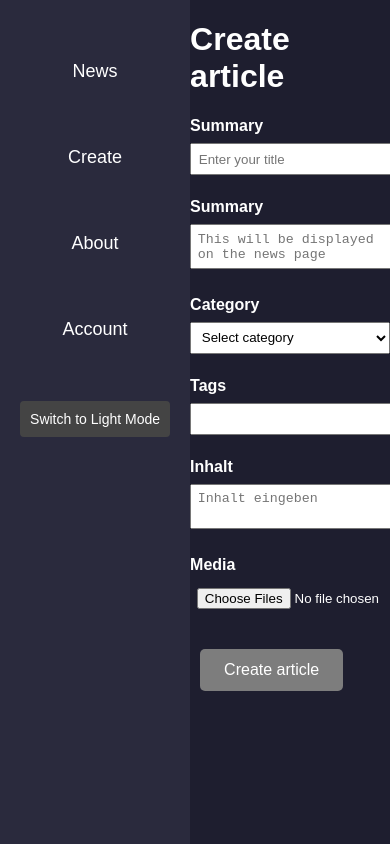
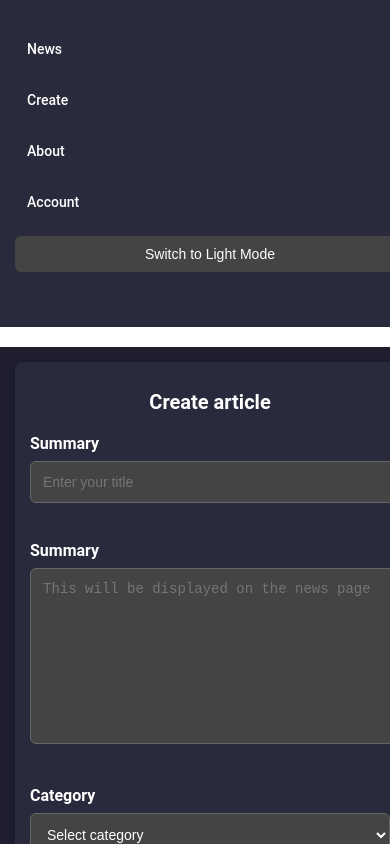
Before and after one commit to Bureeeek/SportSphere, a Vue app in the folder src/frontend/: page /#/create in a window 390 px wide. Built offline with nearby package versions, Linux system fonts and the light colour scheme.

Commit message:
create and app design
 I changed the designs

```diff
--- a/src/frontend/src/App.vue
+++ b/src/frontend/src/App.vue
@@ -55,89 +55,167 @@ export default {
 /* Shared Styles */
 body {
   margin: 0;
-  font-family: Arial, sans-serif;
+  font-family: 'Roboto', sans-serif; /* Professionellere Schriftart */
+  background-color: var(--background-color);
 }
 
+/* Container für die gesamte App */
 .app-container {
   display: flex;
   height: 100vh;
+  flex-direction: row;
+  overflow: hidden;
+  transition: all 0.3s ease;
 }
 
 /* Sidebar */
 .sidebar {
-  width: 200px;
-  padding: 20px;
-  text-align: center;
+  width: 250px;
+  padding: 30px;
+  background-color: var(--sidebar-bg);
+  color: var(--sidebar-text);
+  display: flex;
+  flex-direction: column;
+  justify-content: space-between;
+  height: 100vh;
+  box-shadow: 2px 0 8px rgba(0, 0, 0, 0.1);
+  transition: all 0.3s ease;
 }
 
+/* Sidebar Links */
 .sidebar ul {
-   list-style-type: none;
+  list-style-type: none;
   padding: 0;
   display: flex;
-  flex-direction: column; /* Spread buttons vertically */
-  gap: 15px; /* Adds space between buttons */
+  flex-direction: column;
+  gap: 20px;
 }
 
 .sidebar li {
-  margin: 15px 0;
   font-size: 18px;
 }
 
 .sidebar li a {
-
-  color: white; /* setzt die Textfarbe auf weiß */
-  padding: 10px 20px; /* fügt einen Abstand zwischen dem Text und der Umrandung hinzu */
-  border-radius: 5px; /* rundet die Ecken der Buttons */
-  text-decoration: none; /* entfernt die Unterstreichung des Links */
-  display: block; /* macht den Link zu einem Block-Element, um ihn zu zentrieren */
+  color: var(--link-color);
+  padding: 12px 20px;
+  border-radius: 8px;
+  text-decoration: none;
+  display: block;
+  font-weight: 500;
+  transition: background-color 0.3s ease;
 }
 
 .sidebar li a:hover {
-  background-color: #ccc; /* setzt die Hintergrundfarbe auf hellgrau beim Hover */
+  background-color: var(--link-hover-bg);
+  color: var(--link-hover-color);
 }
 
 .toggle-btn {
-  margin-top: 20px;
-  padding: 10px;
-  font-size: 14px;
-  background-color: #444;
+  margin-bottom: 40px;
+  padding: 12px 20px;
+  font-size: 16px;
+  background-color: var(--button-bg);
   color: white;
   border: none;
   cursor: pointer;
-  border-radius: 4px;
+  border-radius: 6px;
+  transition: background-color 0.3s ease;
 }
 
 .toggle-btn:hover {
-  background-color: #666;
+  background-color: var(--button-hover-bg);
 }
 
 /* Dark Mode */
 .dark-mode {
-  background-color: #1e1e2f;
-  color: white;
-}
-
-.dark-mode .sidebar {
-  background-color: #2a2a3d;
+  --background-color: #1e1e2f;
+  --sidebar-bg: #2a2a3d;
+  --sidebar-text: white;
+  --link-color: white;
+  --link-hover-bg: #444;
+  --link-hover-color: #f4f4f9;
+  --button-bg: #444;
+  --button-hover-bg: #666;
 }
 
 /* Light Mode */
 .light-mode {
-  background-color: #f4f4f9;
-  color: black;
+  --background-color: #f4f4f9;
+  --sidebar-bg: #ffffff;
+  --sidebar-text: black;
+  --link-color: #333;
+  --link-hover-bg: #ddd;
+  --link-hover-color: #333;
+  --button-bg: #ddd;
+  --button-hover-bg: #bbb;
 }
 
-.light-mode .sidebar {
-  background-color: #fff;
-  border-right: 1px solid #ddd;
+/* Main Content Area */
+.main-content {
+  flex-grow: 1;
+  padding: 20px;
+  overflow-y: auto;
+  background-color: var(--background-color);
+  transition: all 0.3s ease;
 }
 
-.light-mode .toggle-btn {
-  background-color: #ddd;
-  color: black;
+/* Responsive Styles */
+@media (max-width: 1024px) {
+  .app-container {
+    flex-direction: column;
+  }
+
+  .sidebar {
+    width: 100%;
+    height: auto;
+    position: relative;
+    box-shadow: none;
+  }
+
+  .main-content {
+    margin-top: 20px;
+  }
 }
 
-.light-mode .toggle-btn:hover {
-  background-color: #bbb;
+@media (max-width: 768px) {
+  .sidebar {
+    padding: 20px;
+  }
+
+  .sidebar ul {
+    gap: 15px;
+  }
+
+  .sidebar li a {
+    font-size: 16px;
+    padding: 10px 15px;
+  }
+
+  .toggle-btn {
+    width: 100%;
+    font-size: 14px;
+  }
+
+  .main-content {
+    padding: 15px;
+  }
 }
+
+@media (max-width: 480px) {
+  .sidebar {
+    width: 100%;
+    padding: 15px;
+  }
+
+  .sidebar li a {
+    font-size: 14px;
+    padding: 10px 12px;
+  }
+
+  .toggle-btn {
+    font-size: 14px;
+    padding: 10px;
+  }
+}
+
 </style>
--- a/src/frontend/src/css/CreateView.css
+++ b/src/frontend/src/css/CreateView.css
@@ -1,40 +1,175 @@
+/* Container für das Erstellen-Formular */
 .create-view {
-    max-width: 600px;
+    max-width: 700px;
     margin: 0 auto;
+    padding: 30px;
+    background-color: var(--form-bg);
+    border-radius: 8px;
+    box-shadow: 0 4px 12px rgba(0, 0, 0, 0.1);
+    transition: all 0.3s ease;
 }
 
-.form-group {
-    margin-bottom: 1em;
+/* Überschrift */
+.create-view h1 {
+    font-size: 28px;
+    margin-bottom: 20px;
+    color: var(--primary-text-color);
+    text-align: center;
+    font-weight: 600;
 }
 
-label {
+/* Formularbereich */
+.create-view .form-group {
+    margin-bottom: 1.5em;
+}
+
+/* Beschriftung für Formularfelder */
+.create-view label {
     display: block;
     font-weight: bold;
     margin-bottom: 0.5em;
+    font-size: 16px;
+    color: var(--primary-text-color);
 }
 
-input,
-textarea,
-select {
+/* Eingabefelder (input, textarea, select) */
+.create-view input,
+.create-view textarea,
+.create-view select {
     width: 100%;
-    padding: 0.5em;
-    margin-bottom: 0.5em;
+    padding: 12px;
+    margin-bottom: 1em;
+    border-radius: 6px;
+    border: 1px solid #ccc;
+    font-size: 16px;
+    background-color: var(--input-bg);
+    transition: border-color 0.3s ease;
 }
 
-button {
-    display: inline-block; /* Allows centering */
-    padding: 12px 24px; /* Increased padding for a larger button */
-    font-size: 16px; /* Slightly larger font size */
-    color: white; /* Text color */
-    background-color: #7d7d7d; /* Grey background */
-    border: none; /* No border */
-    border-radius: 5px; /* Rounded corners */
-    text-align: center; /* Center text */
-    cursor: pointer; /* Pointer cursor on hover */
-    transition: background-color 0.3s ease; /* Smooth transition for hover effect */
-    margin: 10px; /* Space between buttons */
+.create-view input:focus,
+.create-view textarea:focus,
+.create-view select:focus {
+    border-color: #4a90e2;
+    outline: none;
 }
 
-button:hover {
-    background-color: #a9a9a9; /* Light grey on hover */
+/* Textarea speziell */
+.create-view textarea {
+    min-height: 150px;
 }
+
+/* Button Design */
+.create-view button {
+    padding: 12px 24px;
+    font-size: 16px;
+    color: white;
+    background-color: #4a90e2;
+    border: none;
+    border-radius: 6px;
+    cursor: pointer;
+    transition: background-color 0.3s ease;
+    width: 100%;
+    margin-top: 20px;
+}
+
+.create-view button:hover {
+    background-color: #357ab7;
+}
+
+/* Media Upload Eingabefeld */
+.create-view input[type="file"] {
+    padding: 8px 0;
+    font-size: 16px;
+    border-radius: 6px;
+    background-color: #f4f4f9;
+    width: 100%;
+}
+
+/* Dark Mode */
+.dark-mode .create-view {
+    background-color: #2a2a3d;
+}
+
+.dark-mode .create-view label,
+.dark-mode .create-view h1 {
+    color: white;
+}
+
+.dark-mode .create-view input,
+.dark-mode .create-view textarea,
+.dark-mode .create-view select {
+    background-color: #444;
+    color: white;
+    border-color: #666;
+}
+
+.dark-mode .create-view button {
+    background-color: #444;
+}
+
+.dark-mode .create-view button:hover {
+    background-color: #666;
+}
+
+/* Light Mode */
+.light-mode .create-view {
+    background-color: white;
+}
+
+.light-mode .create-view label,
+.light-mode .create-view h1 {
+    color: black;
+}
+
+.light-mode .create-view input,
+.light-mode .create-view textarea,
+.light-mode .create-view select {
+    background-color: #f4f4f9;
+    color: black;
+    border-color: #ddd;
+}
+
+.light-mode .create-view button {
+    background-color: #4a90e2;
+}
+
+.light-mode .create-view button:hover {
+    background-color: #357ab7;
+}
+
+/* Responsives Design für kleinere Bildschirme */
+@media (max-width: 768px) {
+    .create-view {
+        width: 90%;
+        padding: 20px;
+    }
+
+    .create-view h1 {
+        font-size: 24px;
+    }
+
+    .create-view button {
+        width: 100%;
+    }
+
+    .create-view input,
+    .create-view textarea,
+    .create-view select {
+        font-size: 14px;
+    }
+}
+
+@media (max-width: 480px) {
+    .create-view {
+        width: 100%;
+        padding: 15px;
+    }
+
+    .create-view h1 {
+        font-size: 20px;
+    }
+
+    .create-view button {
+        padding: 10px 20px;
+    }
+}
```
Also changed, not shown: src/frontend/package.json (+6 -1 lines), 1 other file (tests, documents, lock files or other folders).
